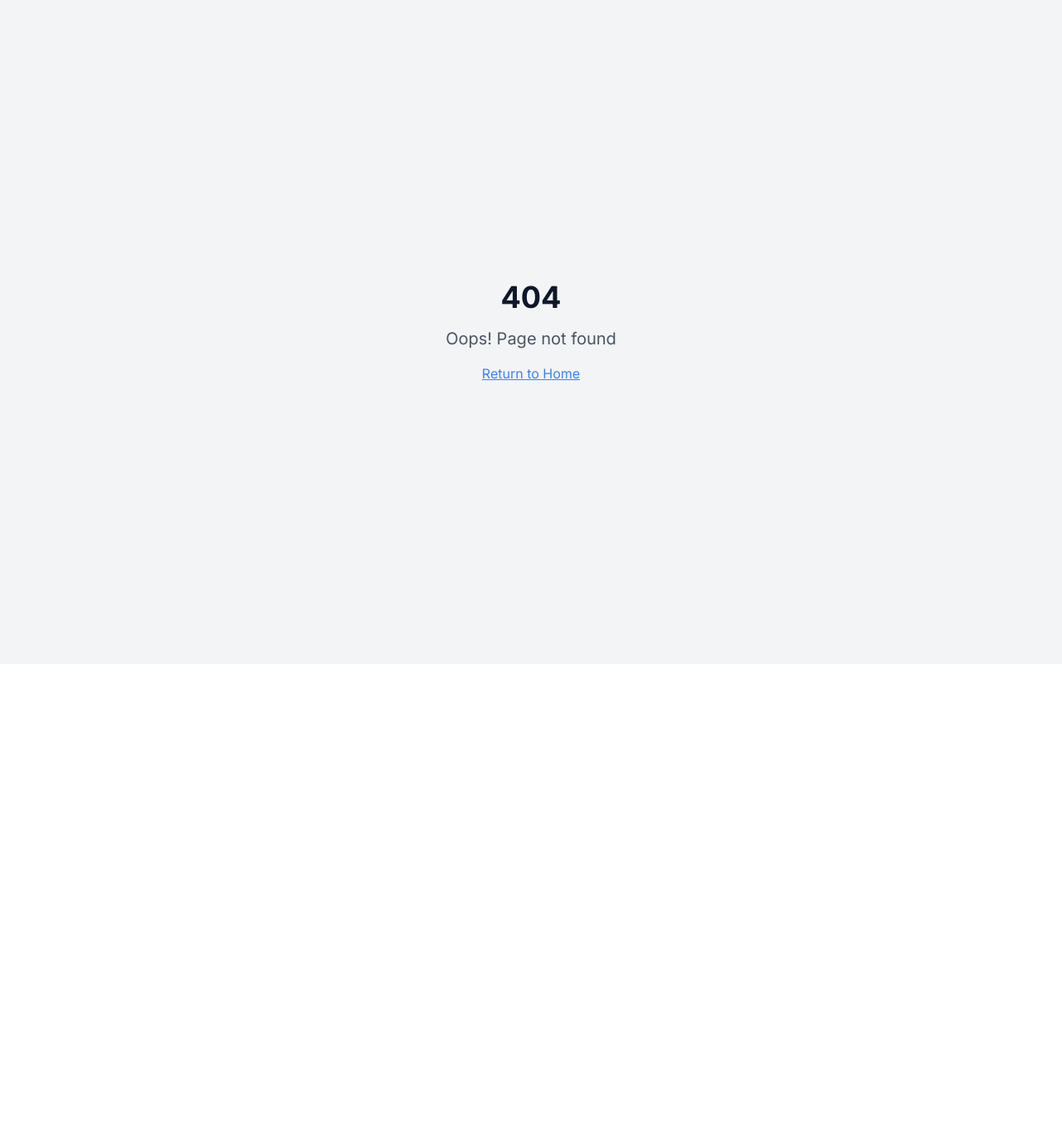
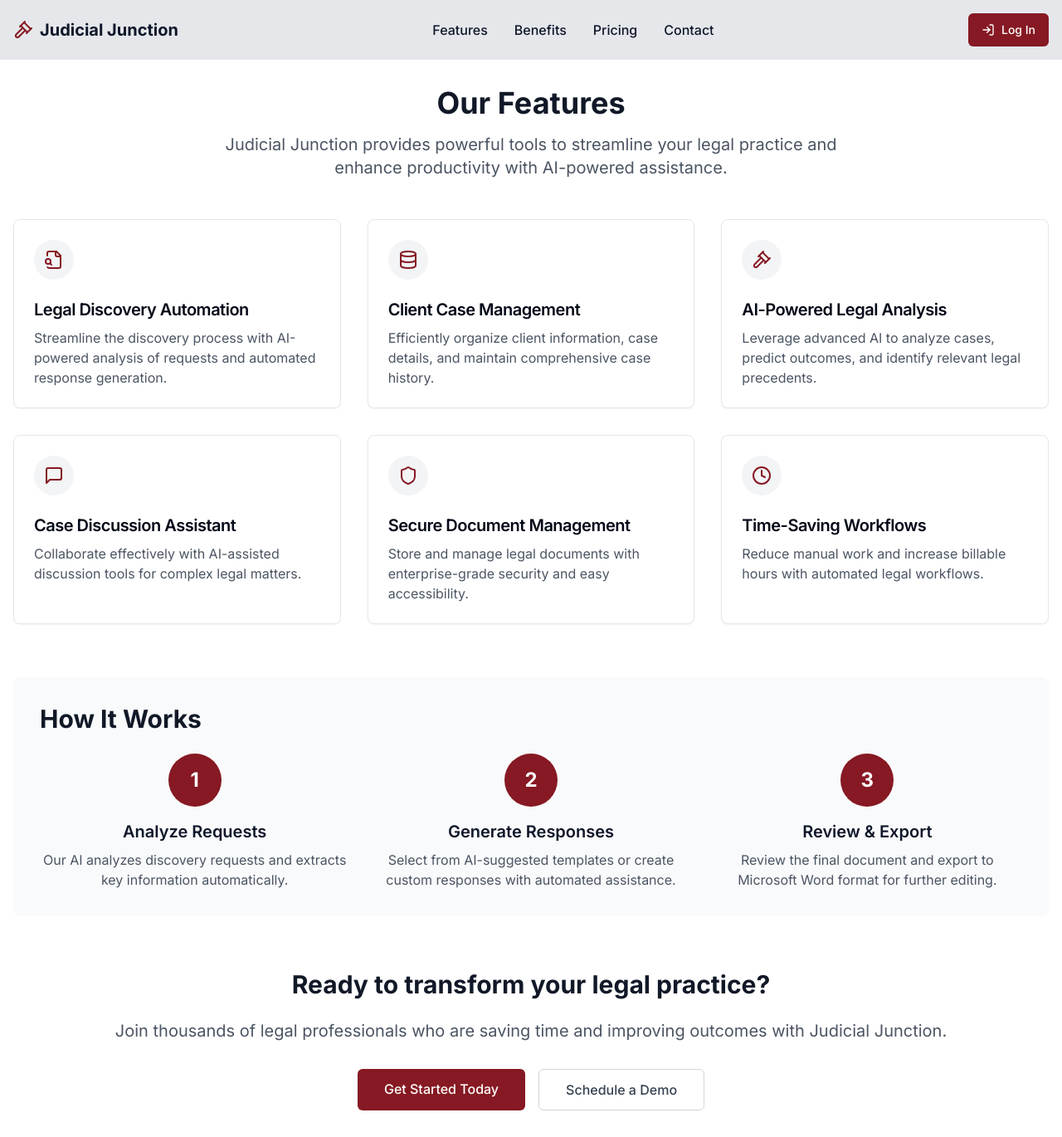
Before and after one commit to bryancris/judicial085-test, a React (Vite) app: page /features in a window 1280 px wide. Before the commit this address had no page. Shown: the whole page at 83% size. Before the commit the page ends 800 px from the top, so only its background shows below. Built offline with nearby package versions, Linux system fonts and the light colour scheme.

Commit message:
feat: Add features page
Adds a new page to showcase the app's features.

```diff
--- a/src/App.tsx
+++ b/src/App.tsx
@@ -10,6 +10,7 @@ import Auth from "./pages/Auth";
 import Clients from "./pages/Clients";
 import ClientDetail from "./pages/ClientDetail";
 import Knowledge from "./pages/Knowledge";
+import Features from "./pages/Features";
 import DiscoveryRequestDetail from "./components/discovery/DiscoveryRequestDetail";
 
 const queryClient = new QueryClient();
@@ -27,6 +28,7 @@ const App = () => (
           <Route path="/clients/:id" element={<ClientDetail />} />
           <Route path="/clients/:clientId/discovery/:requestId" element={<DiscoveryRequestDetail />} />
           <Route path="/knowledge" element={<Knowledge />} />
+          <Route path="/features" element={<Features />} />
           {/* ADD ALL CUSTOM ROUTES ABOVE THE CATCH-ALL "*" ROUTE */}
           <Route path="*" element={<NotFound />} />
         </Routes>
--- a/src/components/NavBar.tsx
+++ b/src/components/NavBar.tsx
@@ -1,3 +1,4 @@
+
 import React, { useEffect, useState, useRef } from 'react';
 import { Link, useNavigate } from 'react-router-dom';
 import { Button } from "@/components/ui/button";
@@ -91,7 +92,7 @@ const NavBar: React.FC = () => {
         </div>
 
         <nav className="hidden md:flex items-center space-x-8">
-          <a href="#" className="font-medium hover:text-brand-burgundy transition-colors">Features</a>
+          <Link to="/features" className="font-medium hover:text-brand-burgundy transition-colors">Features</Link>
           <a href="#" className="font-medium hover:text-brand-burgundy transition-colors">Benefits</a>
           <a href="#" className="font-medium hover:text-brand-burgundy transition-colors">Pricing</a>
           <a href="#" className="font-medium hover:text-brand-burgundy transition-colors">Contact</a>
--- /dev/null
+++ b/src/pages/Features.tsx
@@ -0,0 +1,129 @@
+
+import React from 'react';
+import NavBar from '@/components/NavBar';
+import { Card, CardContent, CardDescription, CardHeader, CardTitle } from '@/components/ui/card';
+import { Gavel, FileSearch, MessageSquare, Database, Shield, Clock } from 'lucide-react';
+
+const Features = () => {
+  const featuresList = [
+    {
+      title: "Legal Discovery Automation",
+      description: "Streamline the discovery process with AI-powered analysis of requests and automated response generation.",
+      icon: FileSearch,
+      color: "text-brand-burgundy"
+    },
+    {
+      title: "Client Case Management",
+      description: "Efficiently organize client information, case details, and maintain comprehensive case history.",
+      icon: Database,
+      color: "text-brand-burgundy"
+    },
+    {
+      title: "AI-Powered Legal Analysis",
+      description: "Leverage advanced AI to analyze cases, predict outcomes, and identify relevant legal precedents.",
+      icon: Gavel,
+      color: "text-brand-burgundy"
+    },
+    {
+      title: "Case Discussion Assistant",
+      description: "Collaborate effectively with AI-assisted discussion tools for complex legal matters.",
+      icon: MessageSquare,
+      color: "text-brand-burgundy"
+    },
+    {
+      title: "Secure Document Management",
+      description: "Store and manage legal documents with enterprise-grade security and easy accessibility.",
+      icon: Shield,
+      color: "text-brand-burgundy"
+    },
+    {
+      title: "Time-Saving Workflows",
+      description: "Reduce manual work and increase billable hours with automated legal workflows.",
+      icon: Clock,
+      color: "text-brand-burgundy"
+    }
+  ];
+
+  return (
+    <div className="min-h-screen flex flex-col bg-white">
+      <NavBar />
+      <main className="flex-grow container mx-auto px-4 py-8">
+        <section className="mb-16">
+          <div className="text-center mb-12">
+            <h1 className="text-4xl font-bold text-gray-900 mb-4">Our Features</h1>
+            <p className="text-xl text-gray-600 max-w-3xl mx-auto">
+              Judicial Junction provides powerful tools to streamline your legal practice
+              and enhance productivity with AI-powered assistance.
+            </p>
+          </div>
+
+          <div className="grid grid-cols-1 md:grid-cols-2 lg:grid-cols-3 gap-8">
+            {featuresList.map((feature, index) => (
+              <Card key={index} className="border border-gray-200 hover:shadow-lg transition-shadow">
+                <CardHeader className="pb-2">
+                  <div className="w-12 h-12 rounded-full bg-gray-100 flex items-center justify-center mb-4">
+                    <feature.icon className={`w-6 h-6 ${feature.color}`} />
+                  </div>
+                  <CardTitle className="text-xl font-semibold">{feature.title}</CardTitle>
+                </CardHeader>
+                <CardContent>
+                  <CardDescription className="text-gray-600 text-base">
+                    {feature.description}
+                  </CardDescription>
+                </CardContent>
+              </Card>
+            ))}
+          </div>
+        </section>
+
+        <section className="mb-16">
+          <div className="bg-gray-50 rounded-lg p-8">
+            <h2 className="text-3xl font-bold text-gray-900 mb-6">How It Works</h2>
+            <div className="grid grid-cols-1 md:grid-cols-3 gap-8">
+              <div className="flex flex-col items-center text-center">
+                <div className="w-16 h-16 rounded-full bg-brand-burgundy flex items-center justify-center text-white text-2xl font-bold mb-4">1</div>
+                <h3 className="text-xl font-semibold mb-2">Analyze Requests</h3>
+                <p className="text-gray-600">Our AI analyzes discovery requests and extracts key information automatically.</p>
+              </div>
+              <div className="flex flex-col items-center text-center">
+                <div className="w-16 h-16 rounded-full bg-brand-burgundy flex items-center justify-center text-white text-2xl font-bold mb-4">2</div>
+                <h3 className="text-xl font-semibold mb-2">Generate Responses</h3>
+                <p className="text-gray-600">Select from AI-suggested templates or create custom responses with automated assistance.</p>
+              </div>
+              <div className="flex flex-col items-center text-center">
+                <div className="w-16 h-16 rounded-full bg-brand-burgundy flex items-center justify-center text-white text-2xl font-bold mb-4">3</div>
+                <h3 className="text-xl font-semibold mb-2">Review & Export</h3>
+                <p className="text-gray-600">Review the final document and export to Microsoft Word format for further editing.</p>
+              </div>
+            </div>
+          </div>
+        </section>
+
+        <section>
+          <div className="text-center">
+            <h2 className="text-3xl font-bold text-gray-900 mb-6">Ready to transform your legal practice?</h2>
+            <p className="text-xl text-gray-600 mb-8">
+              Join thousands of legal professionals who are saving time and improving outcomes with Judicial Junction.
+            </p>
+            <div className="flex flex-col sm:flex-row justify-center gap-4">
+              <a
+                href="/auth"
+                className="px-8 py-3 bg-brand-burgundy text-white font-medium rounded-md hover:bg-brand-burgundy/90 transition-colors"
+              >
+                Get Started Today
+              </a>
+              <a
+                href="#"
+                className="px-8 py-3 border border-gray-300 text-gray-700 font-medium rounded-md hover:bg-gray-50 transition-colors"
+              >
+                Schedule a Demo
+              </a>
+            </div>
+          </div>
+        </section>
+      </main>
+    </div>
+  );
+};
+
+export default Features;
```
